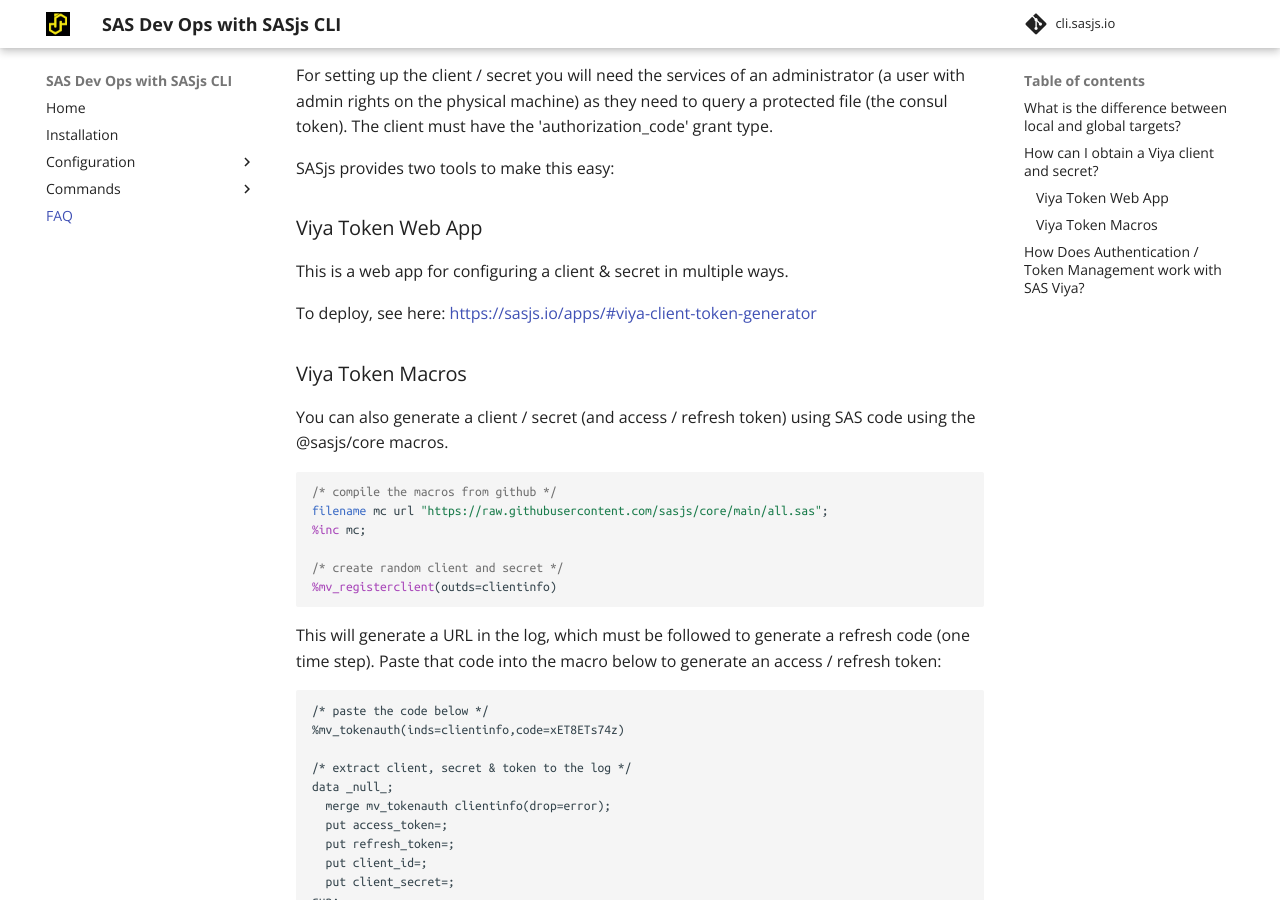
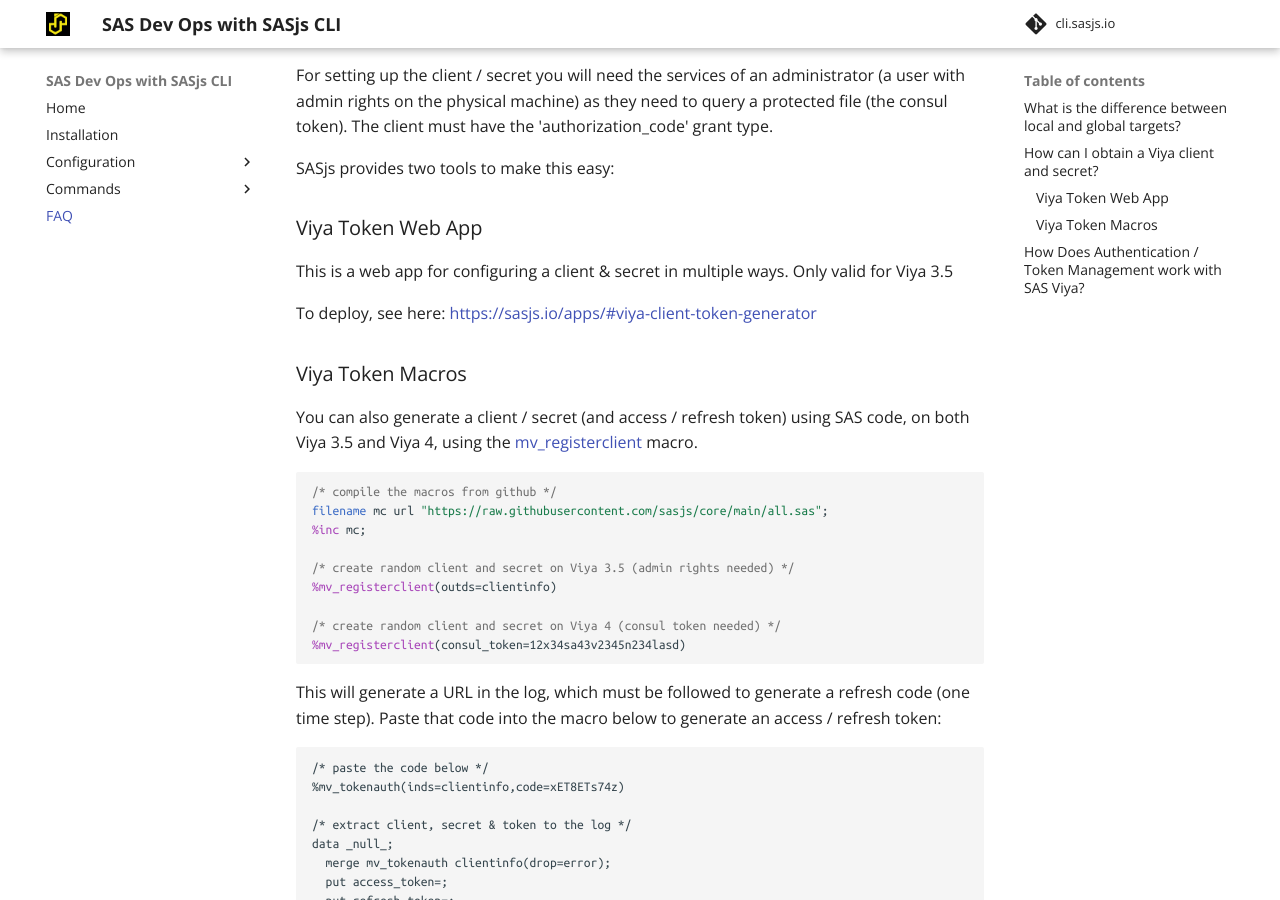
Before and after one commit to sasjs/cli.sasjs.io, an MkDocs documentation site: the page built from docs/faq.md, in a window 1280 px wide and 900 px high, scrolled down 1112 px. Built offline with MkDocs 1.6.1 and Material for MkDocs 9.7.7, drawn with Linux system fonts in a browser that asks for light colours.

Commit message:
Update faq.md

````diff
--- a/docs/faq.md
+++ b/docs/faq.md
@@ -30,21 +30,24 @@
 
 ### Viya Token Web App
 
-This is a web app for configuring a client & secret in multiple ways.
+This is a web app for configuring a client & secret in multiple ways.  Only valid for Viya 3.5
 
 To deploy, see here: [https://sasjs.io/apps/#viya-client-token-generator](https://sasjs.io/apps/#viya-client-token-generator)
 
 ### Viya Token Macros
 
-You can also generate a client / secret (and access / refresh token) using SAS code using the @sasjs/core macros.
+You can also generate a client / secret (and access / refresh token) using SAS code, on both Viya 3.5 and Viya 4, using the [mv_registerclient](https://core.sasjs.io/mv__registerclient_8sas.html) macro.
 
 ```sas
 /* compile the macros from github */
 filename mc url "https://raw.githubusercontent.com/sasjs/core/main/all.sas";
 %inc mc;
 
-/* create random client and secret */
+/* create random client and secret on Viya 3.5 (admin rights needed) */
 %mv_registerclient(outds=clientinfo)
+
+/* create random client and secret on Viya 4 (consul token needed) */
+%mv_registerclient(consul_token=12x34sa43v2345n234lasd)
 ```
 
 This will generate a URL in the log, which must be followed to generate a refresh code (one time step). Paste that code into the macro below to generate an access / refresh token:
````
